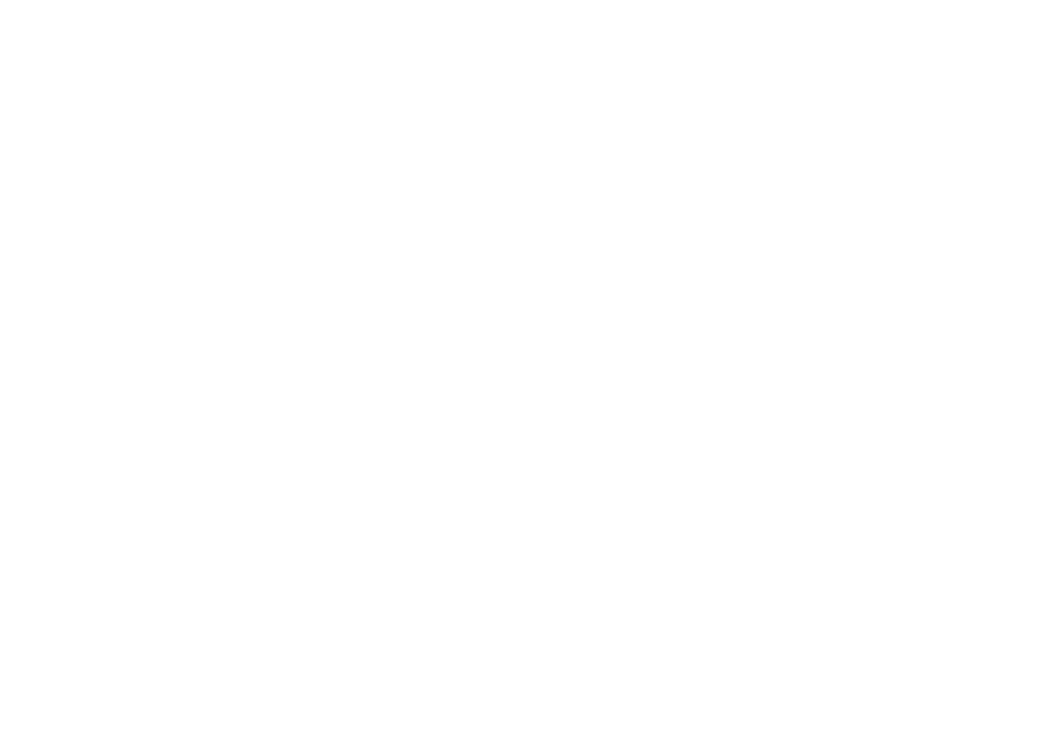
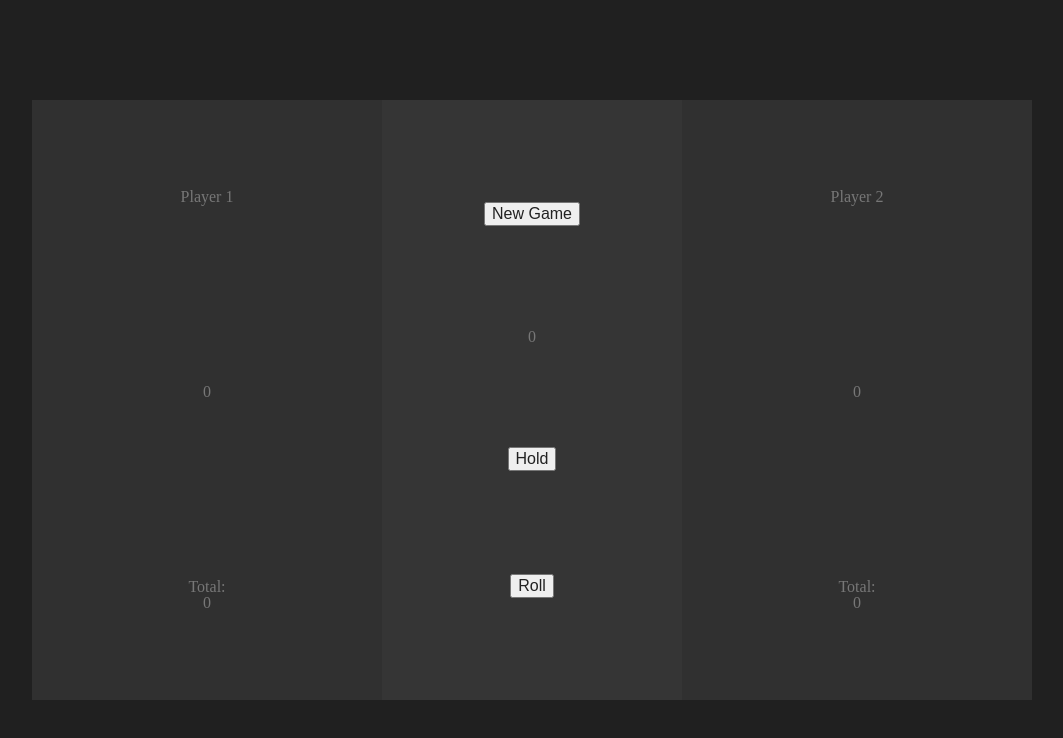
Before and after one commit to keffri/pig-dice-game, a plain HTML site: page index.html in a window 1280 px wide. Shown: the whole page, without its empty margins (108-1171 px from the left). Drawn offline with Linux system fonts and the light colour scheme.

Commit message:
basic layout

```diff
--- a/index.html
+++ b/index.html
@@ -5,7 +5,35 @@
     <meta name="viewport" content="width=device-width, initial-scale=1.0" />
     <title>Pig Dice Game</title>
     <link rel="stylesheet" href="styles.css" />
+    <link rel="stylesheet" href="reset.css" />
     <script type="text/javascript" src="script.js" defer></script>
   </head>
-  <body></body>
+  <body>
+    <section class="container">
+      <div class="player-one">
+        <h2 class="player-name">Player 1</h2>
+
+        <h2 class="player-one-roll-score">0</h2>
+
+        <div class="p1-total">
+          <h2 class="p1-total-text">Total:</h2>
+          <h2 class="player-one-total-score">0</h2>
+        </div>
+      </div>
+      <div class="game-info">
+        <button class="new-game">New Game</button>
+        <h2 class="roll-value">0</h2>
+        <button class="hold">Hold</button>
+        <button class="roll">Roll</button>
+      </div>
+      <div class="player-two">
+        <h2 class="player-name">Player 2</h2>
+        <h2 class="player-two-roll-score">0</h2>
+        <div class="p2-total">
+          <h2 class="p2-total-text">Total:</h2>
+          <h2 class="player-two-total-score">0</h2>
+        </div>
+      </div>
+    </section>
+  </body>
 </html>
--- a/styles.css
+++ b/styles.css
@@ -0,0 +1,55 @@
+*,
+*::before,
+*::after {
+  box-sizing: border-box;
+}
+
+body {
+  height: 100vh;
+  background-color: #202020;
+  position: relative;
+  font-family: Arial, Helvetica, sans-serif;
+  color: #777777;
+}
+
+.container {
+  position: absolute;
+  display: flex;
+  justify-content: space-between;
+  top: 50%;
+  left: 50%;
+  transform: translateX(-50%) translateY(-50%);
+  height: 600px;
+  width: 1000px;
+  background-color: #252525;
+}
+
+.player-one {
+  width: 35%;
+  height: 100%;
+  background-color: #303030;
+  text-align: center;
+  display: flex;
+  flex-direction: column;
+  justify-content: space-around;
+}
+
+.player-two {
+  width: 35%;
+  height: 100%;
+  background-color: #303030;
+  text-align: center;
+  display: flex;
+  flex-direction: column;
+  justify-content: space-around;
+}
+
+.game-info {
+  display: flex;
+  flex-direction: column;
+  justify-content: space-evenly;
+  align-items: center;
+  width: 30%;
+  height: 100%;
+  background-color: #353535;
+}
```
